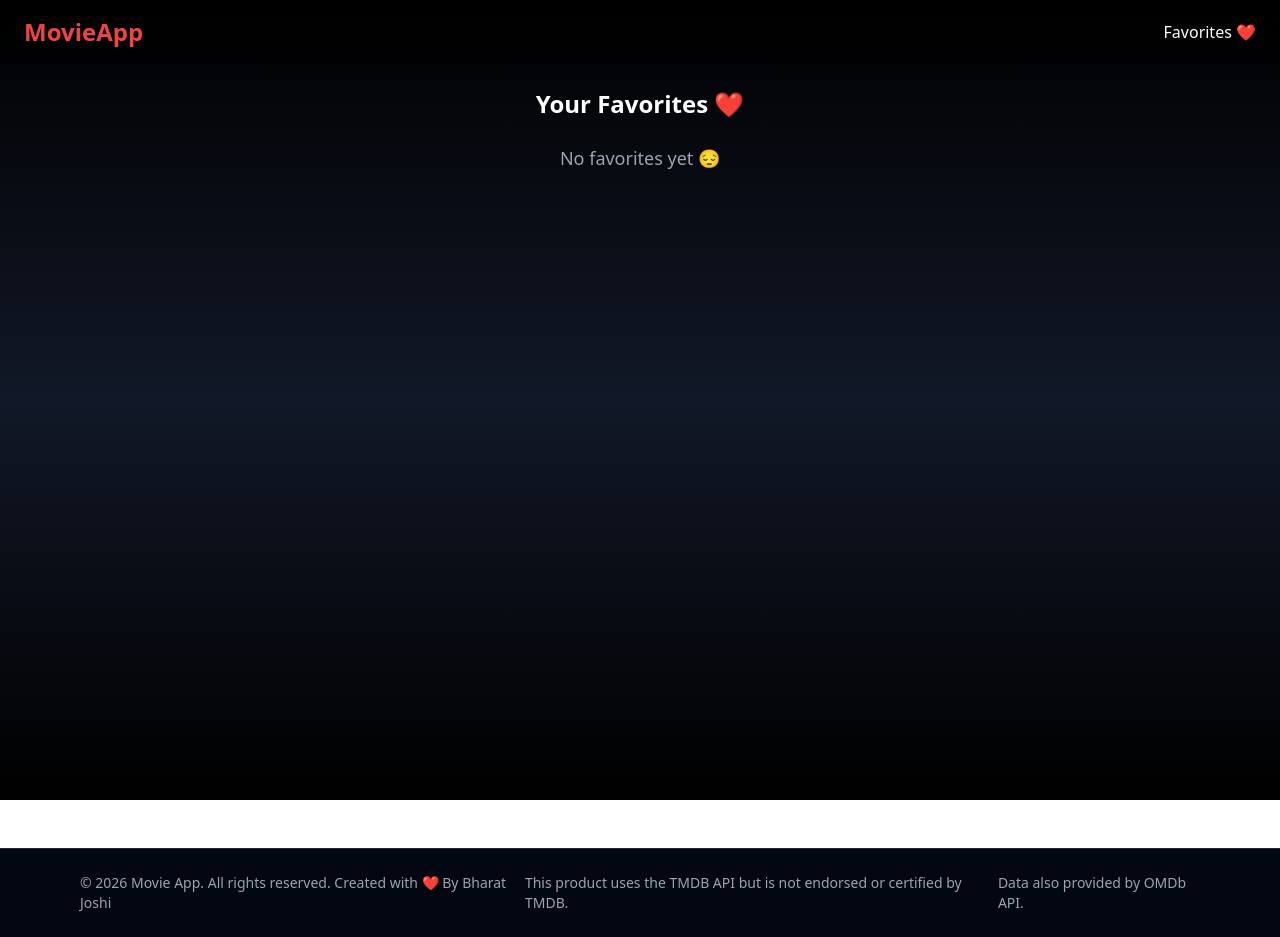
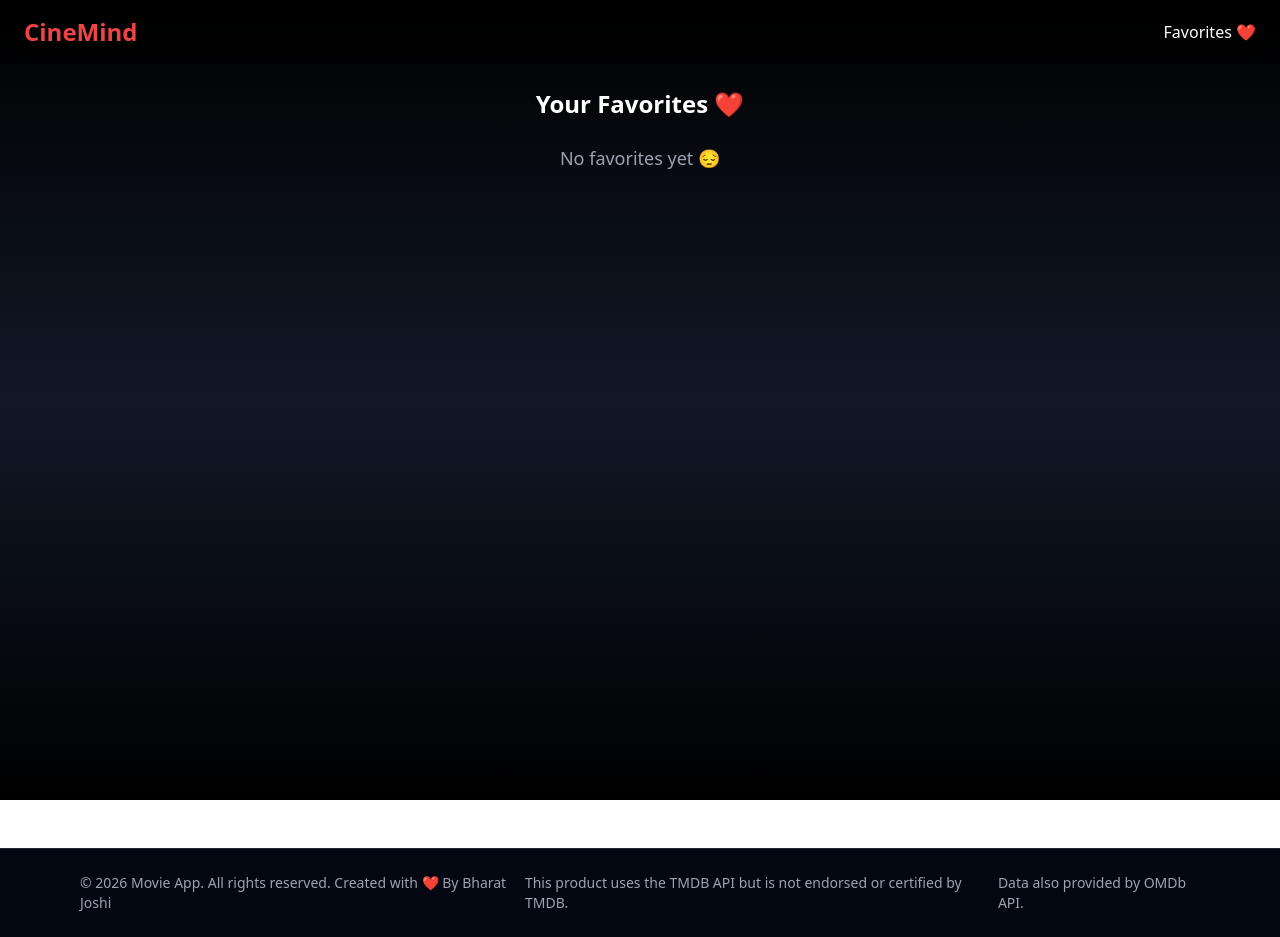
Before and after one commit to bharatjoshics/Movie-Search, a React (Vite) app in the folder frontend/: page /favorites in a window 1280 px wide. Built offline with nearby package versions, Linux system fonts and the light colour scheme.

Commit message:
Some Minor Changes

```diff
--- a/frontend/index.html
+++ b/frontend/index.html
@@ -4,7 +4,7 @@
     <meta charset="UTF-8" />
     <link rel="icon" type="image/svg+xml" href="/favicon.svg" />
     <meta name="viewport" content="width=device-width, initial-scale=1.0" />
-    <title>movie-search-app</title>
+    <title>CineMind</title>
   </head>
   <body>
     <div id="root"></div>
--- a/frontend/src/components/Navbar.jsx
+++ b/frontend/src/components/Navbar.jsx
@@ -5,7 +5,7 @@ function Navbar() {
     <div className="flex justify-between items-center px-6 py-4 bg-black/40 backdrop-blur-md">
 
       <Link to="/" className="text-2xl font-bold text-red-500">
-        MovieApp
+        CineMind
       </Link>
 
       <Link
--- a/frontend/src/utils/favorites.js
+++ b/frontend/src/utils/favorites.js
@@ -12,10 +12,10 @@ export const saveFavorites = (favorites) => {
 export const toggleFavorite = (movie) => {
   const favorites = getFavorites();
 
-  const exists = favorites.find((m) => m.imdbID === movie.imdbID);
+  const exists = favorites.find((m) => movie.id === movie.imdbID);
 
   if (exists) {
-    const updated = favorites.filter((m) => m.imdbID !== movie.imdbID);
+    const updated = favorites.filter((m) => movie.id !== movie.imdbID);
     saveFavorites(updated);
     return false;
   } else {
@@ -28,5 +28,5 @@ export const toggleFavorite = (movie) => {
 // Check if favorite
 export const isFavorite = (id) => {
   const favorites = getFavorites();
-  return favorites.some((m) => m.imdbID === id);
+  return favorites.some((m) => movie.id === id);
 };
```
Also changed, not shown: frontend/src/components/SearchBar.jsx (deleted).
